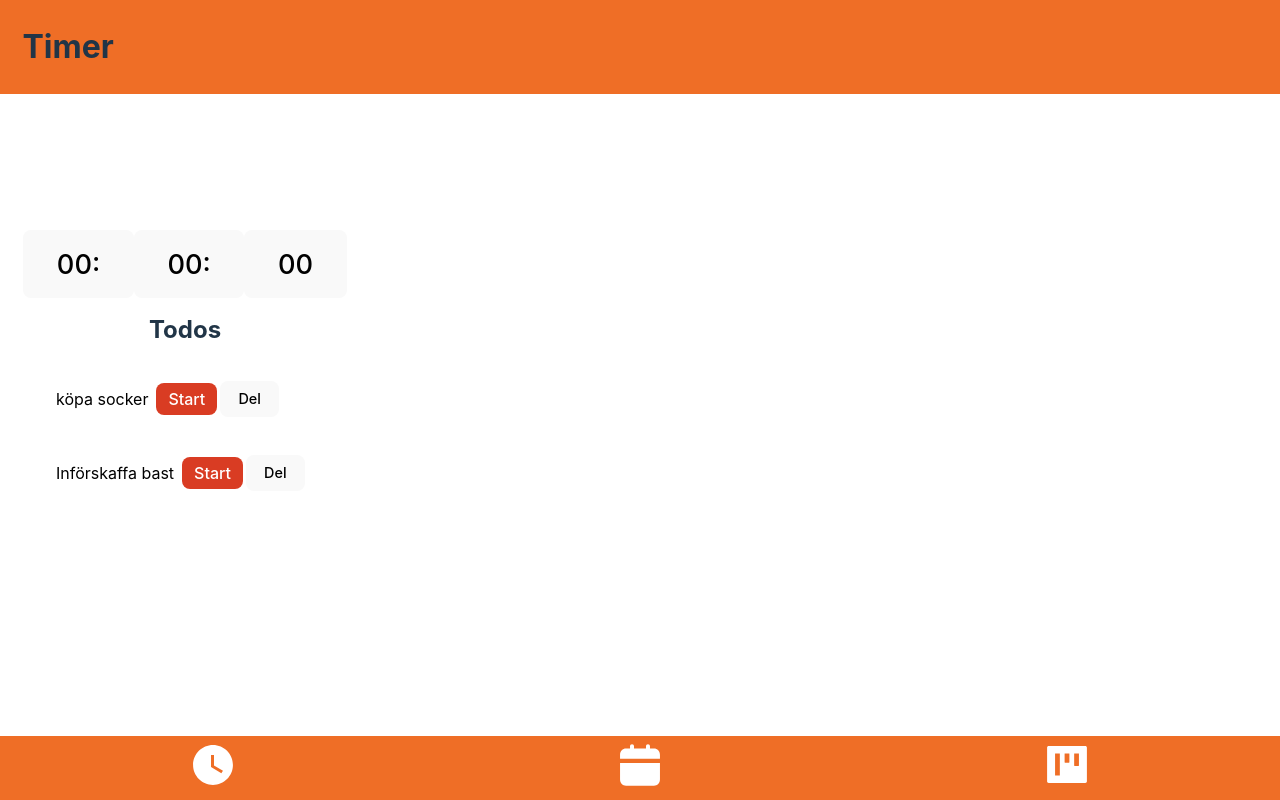
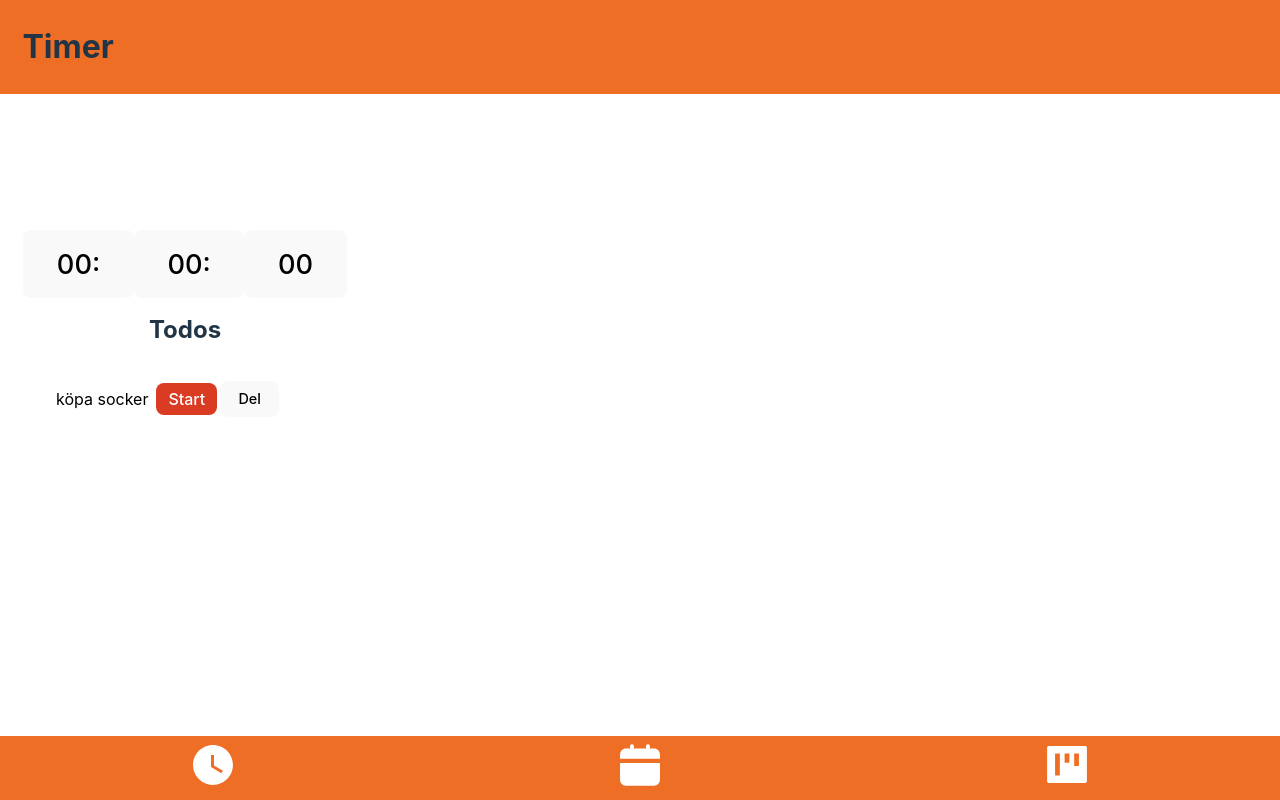
Before and after one commit to Tubohaler/Webb-mobilapplikation_K1, a React (Vite) app in the folder k1/: page /timer in a window 1280 px wide. Built offline with nearby package versions, Linux system fonts and the light colour scheme; data requests are answered from the project's data file.

Commit message:
g-krav uppfylda

```diff
--- a/k1/package.json
+++ b/k1/package.json
@@ -14,7 +14,6 @@
     "components": "^0.1.0",
     "react": "^18.2.0",
     "react-calendar": "^3.9.0",
-    "react-datepicker": "^4.8.0",
     "react-dom": "^18.2.0",
     "styled": "^1.0.0"
   },
--- a/k1/src/contexts/Total.jsx
+++ b/k1/src/contexts/Total.jsx
@@ -9,9 +9,6 @@ export const TotalProvider = ({ children }) => {
   const [projects, setProjects] = useState([]);
   const [todos, setTodos] = useState([]);
   const [startDate, setStartDate] = useState(new Date());
-  const [date, setDate] = useState(new Date());
-  const [time, setTime] = React.useState(0);
-  const [timerOn, setTimerOn] = React.useState(false);
   const [active, setActive] = useState(false);
   const [timelog, setTimelog] = useState([]);
 
@@ -58,9 +55,11 @@ export const TotalProvider = ({ children }) => {
     setTimelog(data);
   };
 
-  const postTimelog = async () => {
+  const postTimelog = async (date, taskId, time) => {
     const { data } = await axios.post("http://localhost:3000/timelogs", {
-      start: input,
+      start: date,
+      taskId,
+      time,
     });
     getAllTimelogs();
   };
@@ -95,15 +94,12 @@ export const TotalProvider = ({ children }) => {
         postTodo,
         startDate,
         setStartDate,
-        date,
-        setDate,
-        time,
-        setTime,
-        timerOn,
-        setTimerOn,
         active,
         setActive,
+        getAllTimelogs,
         postTimelog,
+        timelog,
+        deleteTimelog,
       }}
     >
       {children}
--- a/k1/src/db.json
+++ b/k1/src/db.json
@@ -1,15 +1,5 @@
 {
   "projects": [
-    {
-      "name": "Skaffa F-skattesedel",
-      "color": "#4E0E9F",
-      "id": 2
-    },
-    {
-      "name": "Hushåll",
-      "color": "#4E0E9F",
-      "id": 3
-    },
     {
       "name": "Införskaffa bast",
       "color": "#4E0E9F",
@@ -20,16 +10,20 @@
     {
       "title": "köpa socker",
       "id": 3
-    },
-    {
-      "title": "Införskaffa bast",
-      "id": 6
     }
   ],
   "timelogs": [
     {
-      "start": "",
-      "id": "OHR-zZw"
+      "start": 1668091991501,
+      "taskId": 3,
+      "time": 0,
+      "id": "L_mi47b"
+    },
+    {
+      "start": 1668092314344,
+      "taskId": 3,
+      "time": 0,
+      "id": "ruZGWSr"
     }
   ]
 }
--- a/k1/src/main.jsx
+++ b/k1/src/main.jsx
@@ -3,7 +3,7 @@ import ReactDOM from "react-dom/client";
 import { createBrowserRouter, RouterProvider } from "react-router-dom";
 import App from "./App";
 import TimeKeeper from "./pages/TimeKeeper";
-import Calender from "./pages/Calender";
+import CalenderPage from "./pages/CalenderPage";
 import Overview from "./pages/Overview";
 import Projects from "./pages/Projects";
 import Tasks from "./pages/Tasks";
@@ -22,7 +22,7 @@ const router = createBrowserRouter([
       },
       {
         path: "calender",
-        element: <Calender />,
+        element: <CalenderPage />,
       },
       {
         path: "overview",
--- a/k1/src/pages/Calender.jsx
+++ b/k1/src/pages/CalenderPage.jsx
@@ -1,10 +1,8 @@
 import React, { useState, useEffect } from "react";
 import { useTotals } from "../contexts/Total";
-import DatePicker from "react-datepicker";
 import Calendar from "react-calendar";
 
 import styled from "styled-components";
-import "react-datepicker/dist/react-datepicker.css";
 
 const HeaderDiv = styled.header`
   /* position: fixed; */
@@ -38,18 +36,30 @@ const TodoList = styled.ul`
   height: 19em;
 `;
 
-function Calender() {
-  const { todos, getTodos, startDate, setStartDate, date, setDate } =
-    useTotals();
+function CalenderPage() {
+  const [date, setDate] = useState(new Date());
+  const {
+    todos,
+    getTodos,
+    startDate,
+    setStartDate,
+    timelog,
+    getAllTimelogs,
+    deleteTimelog,
+  } = useTotals();
 
   const onChange = (date) => {
     setDate(date);
   };
 
+  function removeTimelog(id) {
+    deleteTimelog(id);
+  }
+
   useEffect(() => {
     getTodos();
+    getAllTimelogs();
   }, []);
-
   return (
     <div>
       <HeaderDiv>
@@ -57,20 +67,32 @@ function Calender() {
       </HeaderDiv>
       <CalenderStyle>
         <Calendar onChange={onChange} value={date} />
-        <DatePicker
-          selected={startDate}
-          onChange={(date) => setStartDate(date)}
-        />
       </CalenderStyle>
       <section>
         <TodoList>
-          {todos.map((todo) => (
-            <li key={todo.id}>{todo.title}</li>
-          ))}
+          {timelog
+            .filter((log) => {
+              const target = new Date(log.start);
+              const selectedDate = new Date(date);
+              return (
+                target.getMonth() === selectedDate.getMonth() &&
+                target.getDate() === selectedDate.getDate() &&
+                target.getFullYear() === selectedDate.getFullYear()
+              );
+            })
+            .map((log) => {
+              const targetTodo = todos.find((todo) => todo.id === log.taskId);
+              return (
+                <li key={log.id}>
+                  {targetTodo.title}---{log.time}seconds
+                  <button onClick={() => removeTimelog(log.id)}>delete</button>
+                </li>
+              );
+            })}
         </TodoList>
       </section>
     </div>
   );
 }
 
-export default Calender;
+export default CalenderPage;
--- a/k1/src/pages/Projects.jsx
+++ b/k1/src/pages/Projects.jsx
@@ -117,9 +117,9 @@ function Projects() {
             <TodoListBar key={project.id}>
               <TodoColor color={project.color}>....</TodoColor>
               {project.name}
-              <TodoButton
-                onClick={() => deleteProject(project.id)}
-              ></TodoButton>
+              <TodoButton onClick={() => deleteProject(project.id)}>
+                Delete
+              </TodoButton>
             </TodoListBar>
           ))}
         </TodoUL>
--- a/k1/src/pages/Tasks.jsx
+++ b/k1/src/pages/Tasks.jsx
@@ -144,7 +144,9 @@ function Tasks() {
             <TodoListBar key={todo.id}>
               <TodoColor color={getProjects.color}>....</TodoColor>
               {todo.title}
-              <TodoButton onClick={() => deleteTodo(todo.id)}>Del</TodoButton>
+              <TodoButton onClick={() => deleteTodo(todo.id)}>
+                Delete
+              </TodoButton>
             </TodoListBar>
           ))}
         </TodoList>
--- a/k1/src/pages/TimeKeeper.jsx
+++ b/k1/src/pages/TimeKeeper.jsx
@@ -1,4 +1,4 @@
-import React, { useEffect } from "react";
+import React, { useEffect, useState } from "react";
 import styled from "styled-components";
 
 import { useTotals } from "../contexts/Total";
@@ -49,7 +49,7 @@ const TodoList = styled.ul`
   align-items: flex-start;
   margin-top: 1em;
   margin-bottom: -16em;
-  overflow: scroll;
+  overflow: auto;
   width: 19em;
   height: 19em;
 `;
@@ -78,23 +78,30 @@ const TimerBackground = styled.section`
 `;
 
 function TimeKeeper() {
-  const { time, setTime, timerOn, setTimerOn, todos, getTodos, postTimelog } =
-    useTotals();
+  const [time, setTime] = useState(0);
+  const [timerOn, setTimerOn] = useState(false);
+
+  const { todos, getTodos, getAllTimelogs, postTimelog } = useTotals();
 
   useEffect(() => {
     getTodos();
+    getAllTimelogs();
     let interval = null;
 
     if (timerOn) {
       interval = setInterval(() => {
-        setTime((prevTime) => prevTime + 10);
-      }, 10);
+        setTime((prevTime) => prevTime + 1);
+      }, 1000);
     } else if (!timerOn) {
       clearInterval(interval);
     }
     return () => clearInterval(interval);
   }, [timerOn]);
 
+  function handleOnClick(taskId) {
+    setTimerOn(false);
+    postTimelog(Date.now(), taskId, time);
+  }
   return (
     <div>
       <HeaderDiv>
@@ -109,7 +116,7 @@ function TimeKeeper() {
             <TimerSpan>
               {("0" + Math.floor((time / 1000) % 60)).slice(-2)}:
             </TimerSpan>
-            <TimerSpan>{("0" + ((time / 10) % 100)).slice(-2)}</TimerSpan>
+            <TimerSpan>{("0" + time).slice(-2)}</TimerSpan>
           </TimerDiv>
         </TimerBox>
       </TimerBackground>
@@ -120,17 +127,18 @@ function TimeKeeper() {
             {todo.title}
             <div id="buttons">
               {!timerOn && time === 0 && (
-                <TimerButtons
-                  onClick={() => {
-                    setTimerOn(true);
-                    postTimelog(Date.now());
-                  }}
-                >
+                <TimerButtons onClick={() => setTimerOn(true)}>
                   Start
                 </TimerButtons>
               )}
               {timerOn && (
-                <button onClick={() => setTimerOn(false)}>Stop</button>
+                <button
+                  onClick={() => {
+                    handleOnClick(todo.id);
+                  }}
+                >
+                  Stop
+                </button>
               )}
               {!timerOn && time > 0 && (
                 <TimerButtons onClick={() => setTime(0)}>Reset</TimerButtons>
```
Also changed, not shown: 1 other file (tests, documents, lock files or other folders).
